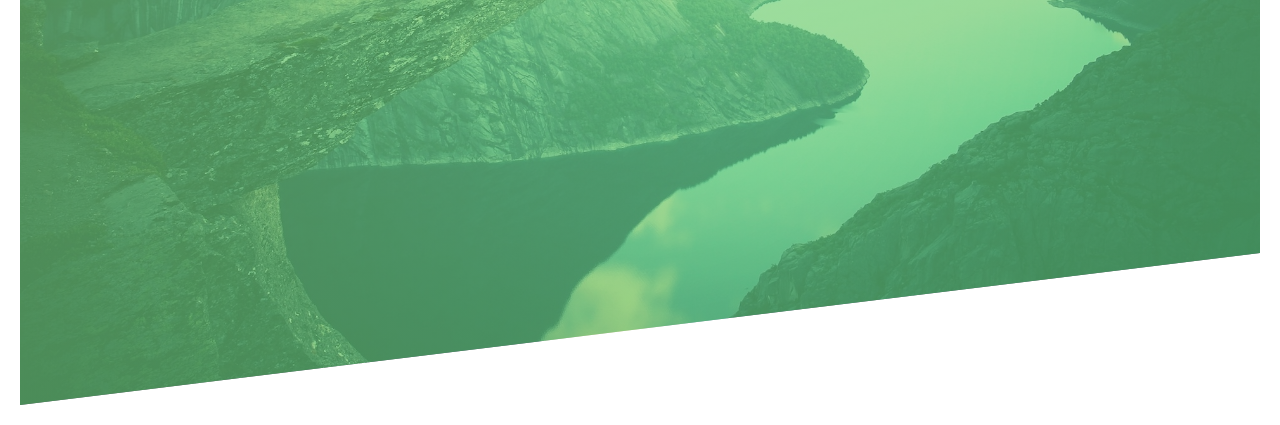
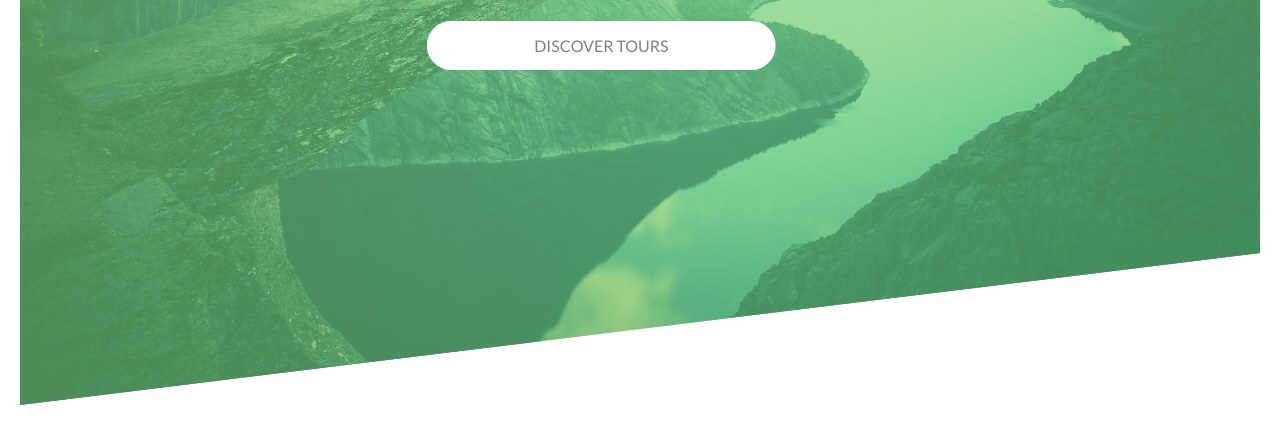
Before and after one commit to kid14112/kid14112.github.io, a plain HTML site: page NatoursProject/index.html in a window 1280 px wide. Shown: the part 375-800 px from the top of the page. Drawn offline with Linux system fonts and the light colour scheme.

```diff
--- a/NatoursProject/css/style.css
+++ b/NatoursProject/css/style.css
@@ -79,6 +79,21 @@
     100% {opacity: 1;transform: translate(0)}
 }
 
+
+.btn {
+    padding: 15px 20px;
+    text-decoration: none;
+    position: absolute;
+    top: 120px;
+    left: 96px;
+    border-radius: 30px;
+    background-color: #fff;
+    color: gray;
+    text-align: center;
+    width: 50%;
+
+}
+
 .menu {
     position: absolute;
     right: 10%;
--- a/NatoursProject/index.html
+++ b/NatoursProject/index.html
@@ -20,6 +20,7 @@
             <div class="heading-primary">
                 <span class="heading-primary-main">Outdoors</span>
                 <span class="heading-primary-sub">Is where life happens</span>
+               <a href="#" class="btn btn-white"> DISCOVER TOURS</a>
             </div>
             <div class="menu">
                 <i class="fa fa-bars menu-icon" aria-hidden="true"></i>
```
